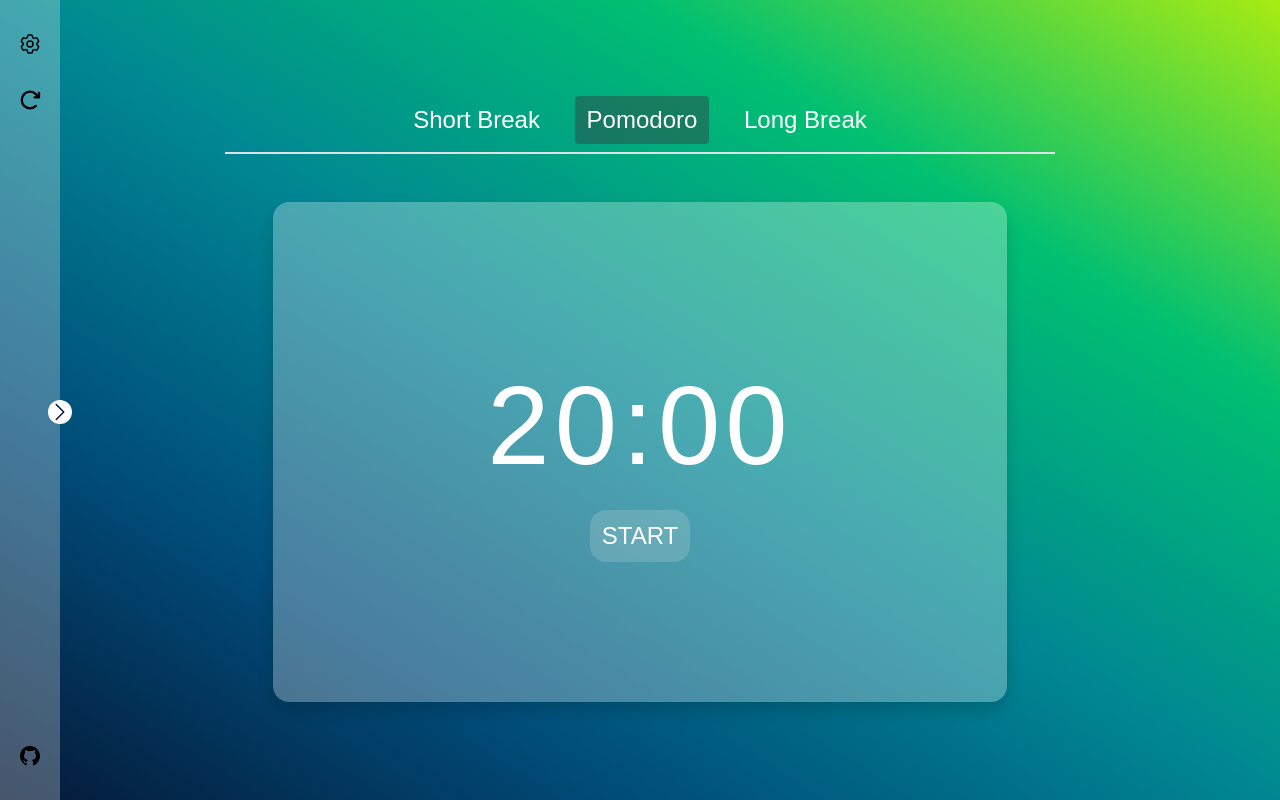
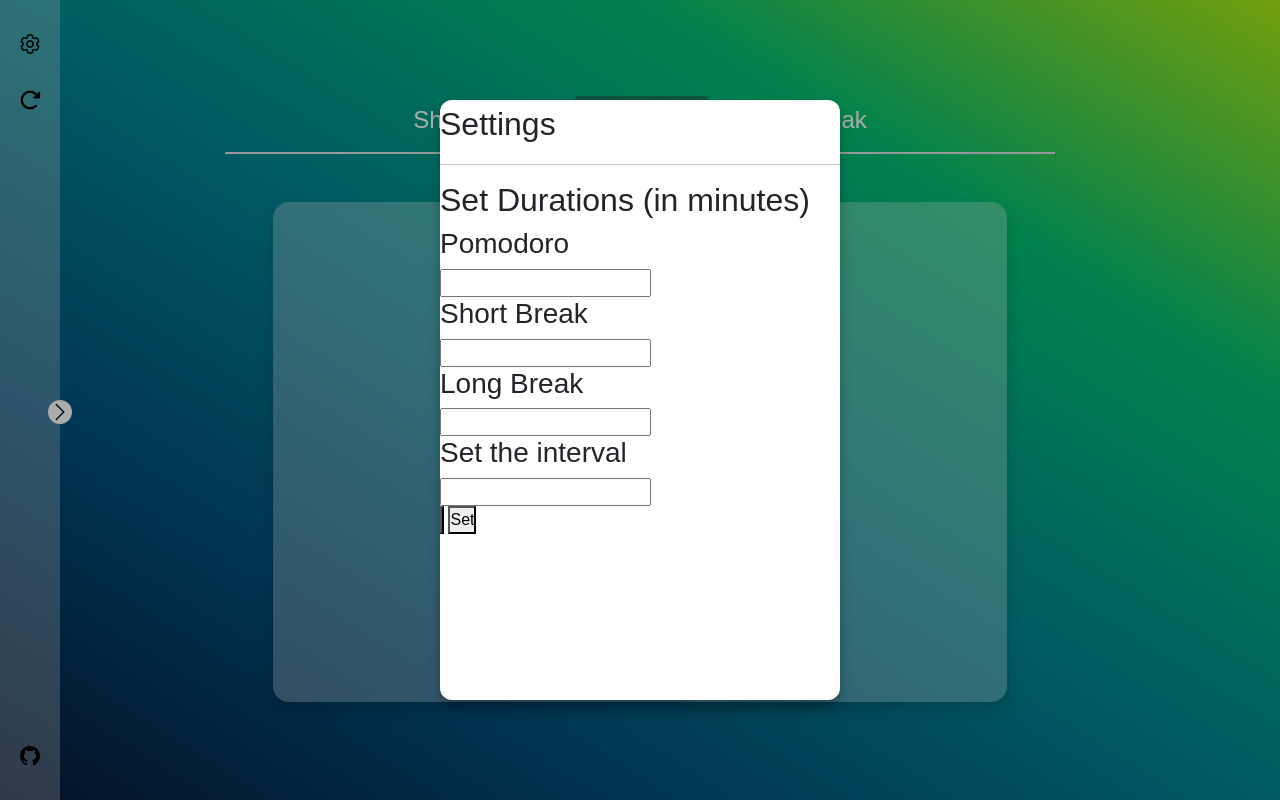
Before and after one commit to kaan-ozer/Pomodoro, a plain HTML site: page index.html in a window 1280 px wide. Both pictures are taken after a click on the link 30 px from the left and 44 px from the top of the page. Drawn offline with nearby package versions, Linux system fonts and the light colour scheme.

Commit message:
modal and overlay update

```diff
--- a/assets/CSS/style.css
+++ b/assets/CSS/style.css
@@ -83,6 +83,28 @@
 
   left: 0px;
   background-color: rgba(255, 255, 255, 0.264);
+}
+
+.overlay {
+  position: absolute;
+  z-index: 1;
+  top: 0;
+  height: 100vh;
+  width: 100%;
+  background-color: rgba(0, 0, 0, 0.325);
+}
+
+.my-modal {
+  position: absolute;
+  z-index: 1;
+  top: 50%;
+  left: 50%;
+  transform: translate(-50%, -50%);
+  height: 600px;
+  width: 400px;
+  background-color: #fff;
+  box-shadow: 0 8px 12px 0 rgba(0, 0, 0, 0.27);
+  border-radius: 12px;
 }
 
 .hidden {
--- a/assets/JavaScript/script.js
+++ b/assets/JavaScript/script.js
@@ -8,15 +8,15 @@
 const btnLongBreakEl = document.querySelector("#btn-longBreak");
 const btnRightEl = document.querySelector(".btn-right");
 const btnLeftEl = document.querySelector(".btn-left");
-const sidebarClosed = document.querySelector(".side-bar-closed");
-const sidebarOpen = document.querySelector(".side-bar-open");
+const sidebarClosed = document.querySelector(".closed-bar");
+const sidebarOpen = document.querySelector(".open-bar");
 const btnCloseModal = document.querySelector(".btn-close-modal");
-const modalSettings = document.querySelector(".modal");
+const modalSettings = document.querySelector(".my-modal");
 const overlay = document.querySelector(".overlay");
 const settingsAnchor = document.querySelector(".settings-anchor");
-const settingsAnchorOpenBar = document.querySelector(
-  ".settings-anchor-open-bar"
-);
+// const settingsAnchorOpenBar = document.querySelector(
+//   ".settings-anchor-open-bar"
+// );
 const btnSet = document.querySelector(".btn-set");
 const dingEl = document.querySelector("#mySound");
 
@@ -228,13 +228,14 @@
 });
 
 settingsAnchor.addEventListener("click", function () {
+  console.log("test", overlay.classList);
   overlay.classList.remove("hidden");
   modalSettings.classList.remove("hidden");
 });
-settingsAnchorOpenBar.addEventListener("click", function () {
-  overlay.classList.remove("hidden");
-  modalSettings.classList.remove("hidden");
-});
+// settingsAnchorOpenBar.addEventListener("click", function () {
+//   overlay.classList.remove("hidden");
+//   modalSettings.classList.remove("hidden");
+// });
 
 overlay.addEventListener("click", function () {
   overlay.classList.add("hidden");
--- a/index.html
+++ b/index.html
@@ -35,7 +35,8 @@
     <div class="container-fluid">
       <div class="row">
         <div class="col-lg-2">
-          <div class="closed-bar d-none d-lg-block d-xl-block">
+          <div class="closed-bar">
+            <div class="d-none d-lg-block d-xl-block">
               <div class="side-bar-closed d-flex flex-column align-items-center">
                 <a href="#" class="btn-next btn-right">
                   <svg
@@ -108,11 +109,14 @@
                 ></a>
               </div>
             </div>
+          </div>
+
+
           <div class="open-bar hidden">
             <div
               class="side-bar-open d-flex flex-column align-items-flex-start ps-3"
             >
-              <a href="#" class="btn-next btn-right">
+              <a href="#" class="btn-next btn-left">
                 <svg
                   xmlns="http://www.w3.org/2000/svg"
                   fill="none"
@@ -212,7 +216,7 @@
 
     <div class="overlay hidden"></div>
 
-    <div class="modal hidden">
+    <div class="my-modal hidden">
       <div class="modal-questions">
         <h2 class="modal-title">Settings</h2>
 
```
Lines whose indentation alone changed are shown as unchanged.
